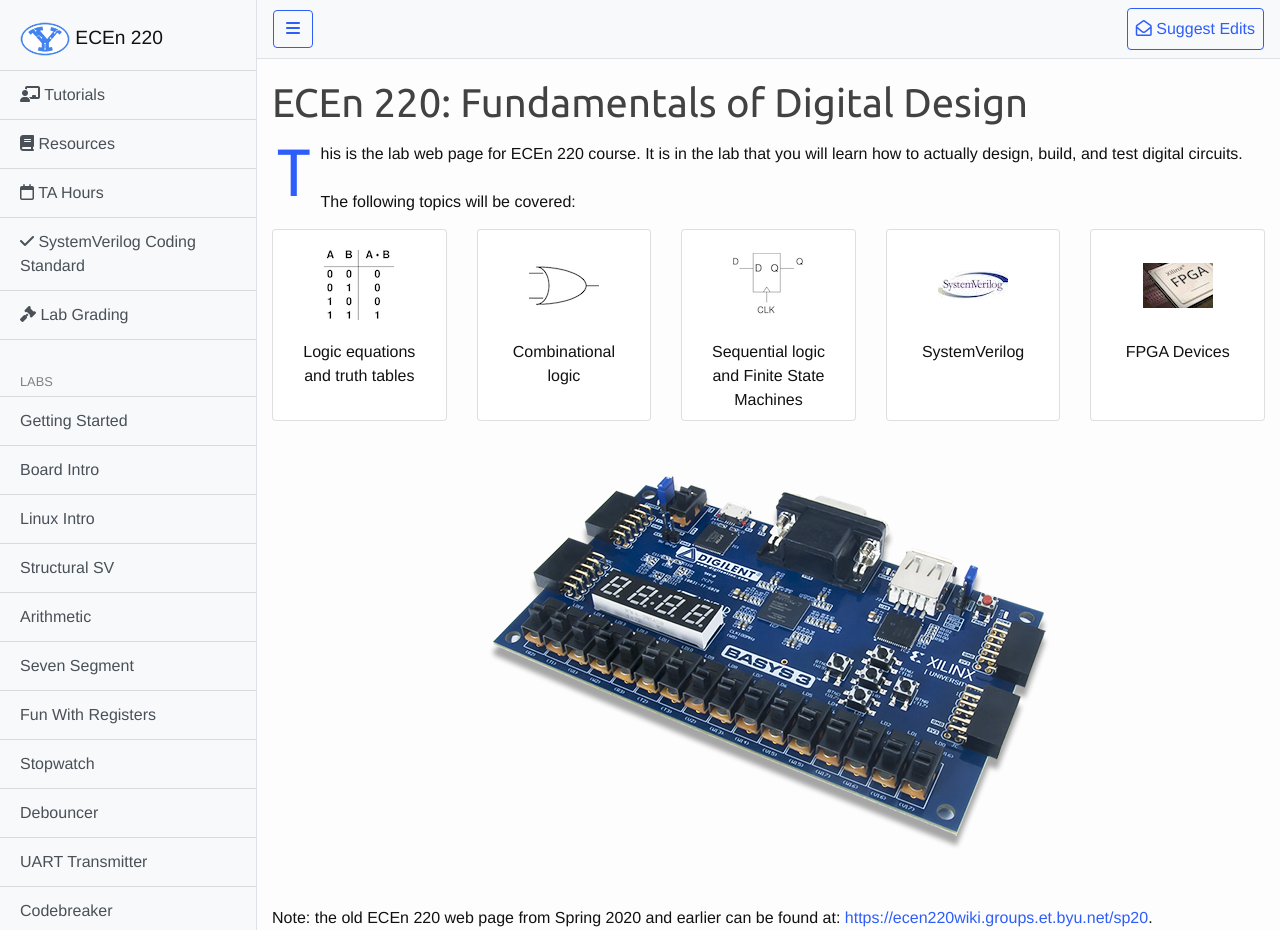
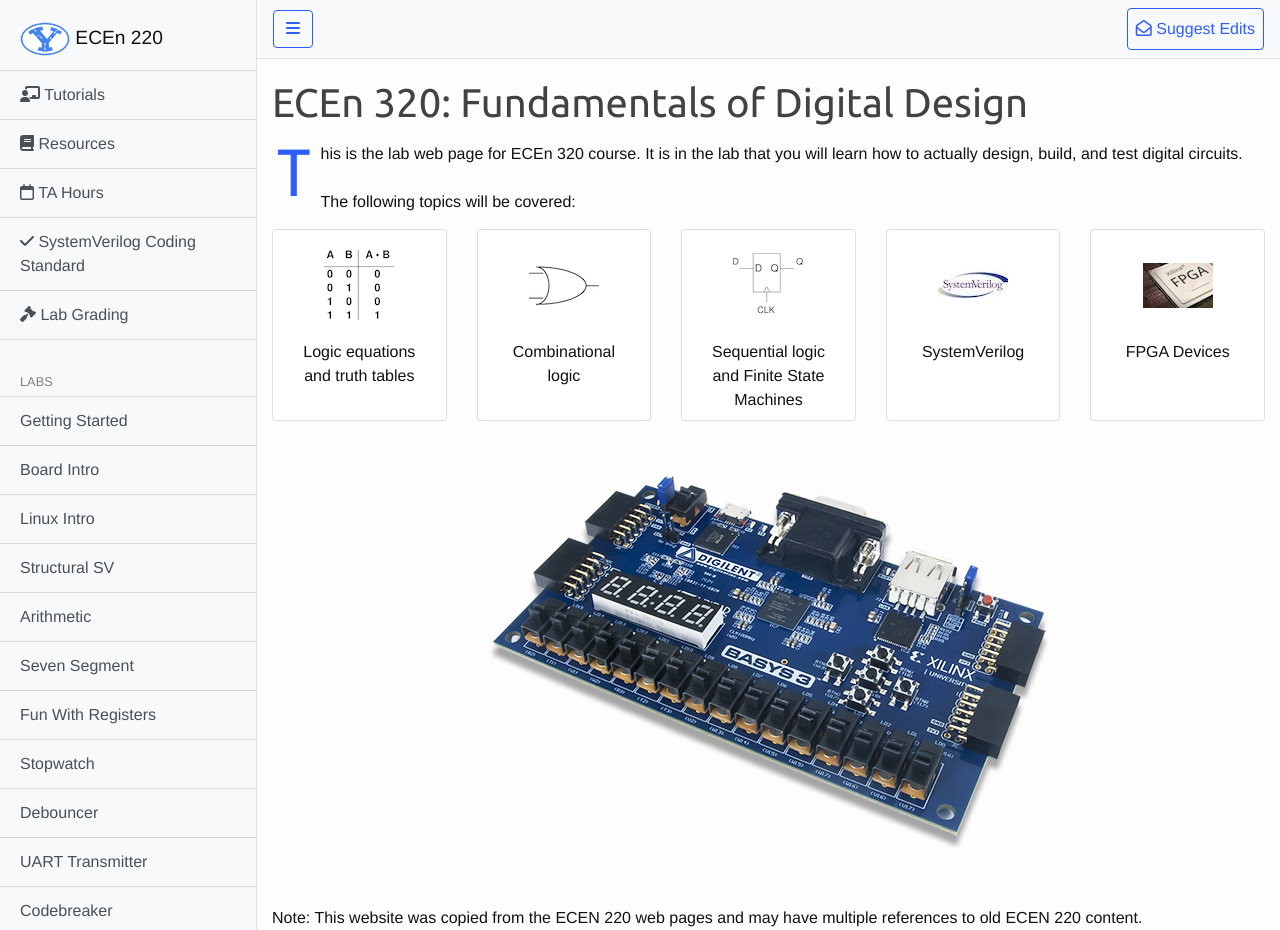
Before and after one commit to byu-cpe/ecen320, a Jekyll site: the page built from index.html, in a window 1280 px wide and 930 px high. Built offline with Jekyll 4.4.1, drawn with Linux system fonts in a browser that asks for light colours; nearby versions of some CDN libraries.

Commit message:
Updated check_links rule, changed front page

```diff
--- a/index.html
+++ b/index.html
@@ -6,9 +6,9 @@
 ---
 
 <article class="page home-page">
-    <h1 class="page-title" id="page-title">ECEn 220: Fundamentals of Digital Design</h1>
+    <h1 class="page-title" id="page-title">ECEn 320: Fundamentals of Digital Design</h1>
     <div class="page-content">
-        <p><span class="firstcharacter">T</span>his is the lab web page for ECEn 220 course.
+        <p><span class="firstcharacter">T</span>his is the lab web page for ECEn 320 course.
             It is in the lab that you will learn how to actually design, build, and test digital
             circuits. <br> <br>
             The following topics will be covered:</p>
@@ -71,5 +71,5 @@
         </div>
     </div>
     <br>
-    Note: the old ECEn 220 web page from Spring 2020 and earlier can be found at: <a href="https://ecen220wiki.groups.et.byu.net/sp20">https://ecen220wiki.groups.et.byu.net/sp20</a>.
+    Note: This website was copied from the ECEN 220 web pages and may have multiple references to old ECEN 220 content.
 </article>
```
Also changed, not shown: 1 other file.
